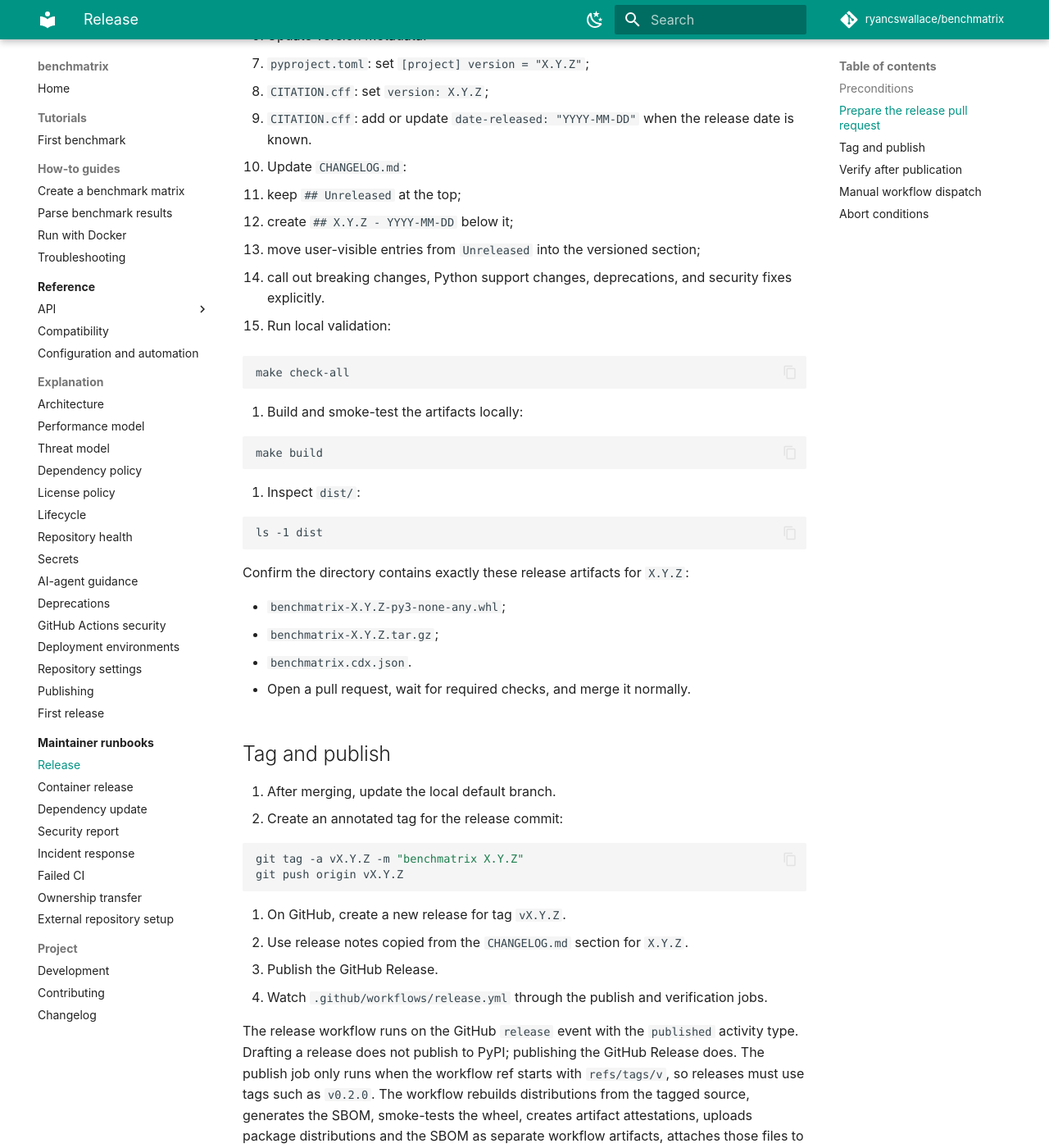
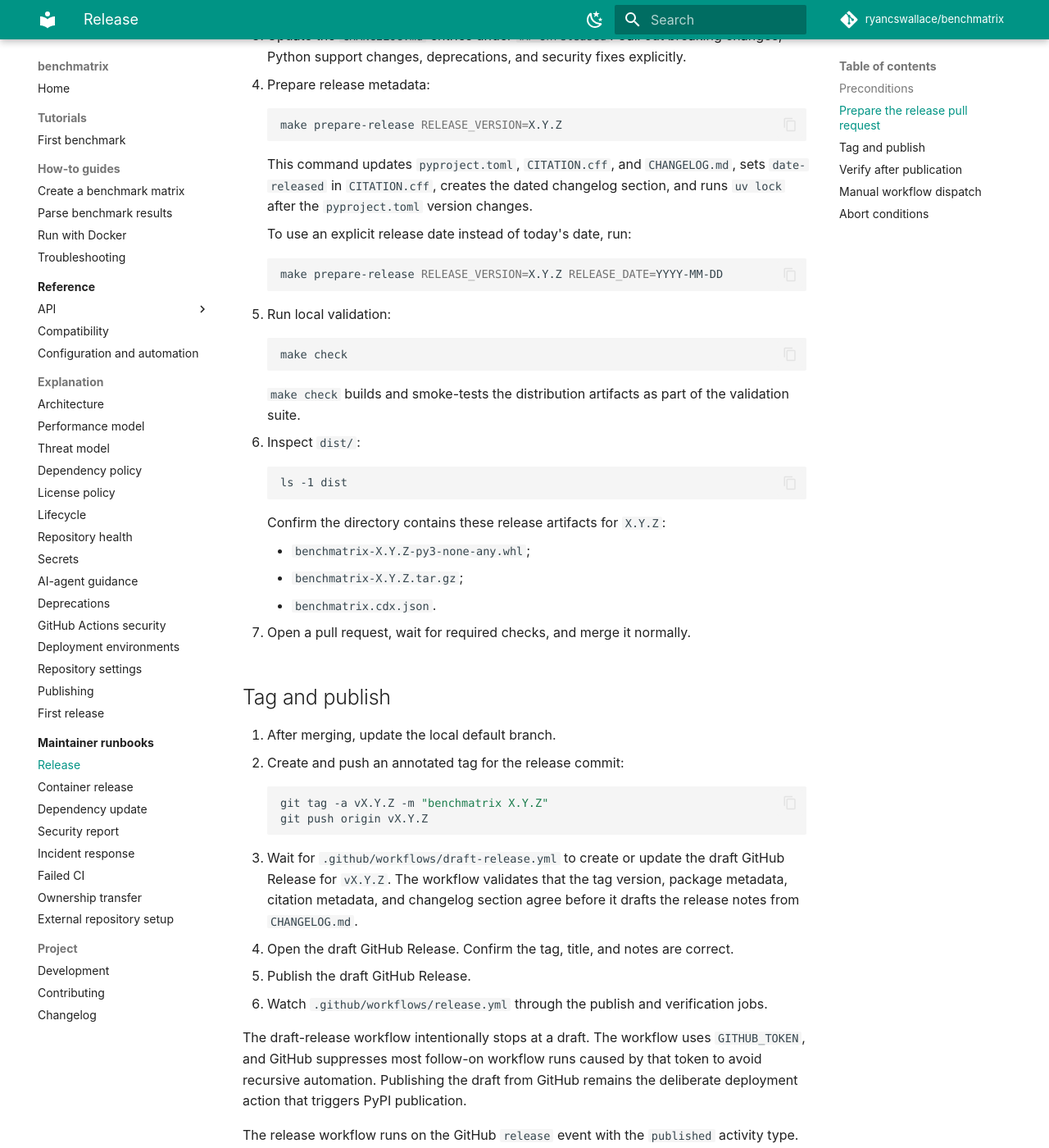
Before and after one commit to ryancswallace/benchmatrix, an MkDocs documentation site: the page built from docs/runbooks/release.md, in a window 1280 px wide and 1400 px high, scrolled down 751 px. Shown: the whole window at 82% size. Built offline with MkDocs 1.6.1 and Material for MkDocs 9.7.7, drawn with Linux system fonts in a browser that asks for light colours; comment, search, counter and statistics services are not loaded.

Commit message:
ci: automate several steps of the release process

````diff
--- a/docs/runbooks/release.md
+++ b/docs/runbooks/release.md
@@ -19,66 +19,74 @@
 1. Start from an up-to-date `main` branch.
 2. Choose the release version:
 
-   * patch for compatible fixes and documentation;
-   * minor for new features or pre-1.0 breaking changes;
-   * major for post-1.0 breaking public API changes.
+    * patch for compatible fixes and documentation;
+    * minor for new features or pre-1.0 breaking changes;
+    * major for post-1.0 breaking public API changes.
 
-3. Update version metadata:
+3. Update the `CHANGELOG.md` entries under `## Unreleased`. Call out breaking
+    changes, Python support changes, deprecations, and security fixes explicitly.
+4. Prepare release metadata:
 
-   * `pyproject.toml`: set `[project] version = "X.Y.Z"`;
-   * `CITATION.cff`: set `version: X.Y.Z`;
-   * `CITATION.cff`: add or update `date-released: "YYYY-MM-DD"` when the
-     release date is known.
+    ```bash
+    make prepare-release RELEASE_VERSION=X.Y.Z
+    ```
 
-4. Update `CHANGELOG.md`:
+    This command updates `pyproject.toml`, `CITATION.cff`, and `CHANGELOG.md`,
+    sets `date-released` in `CITATION.cff`, creates the dated changelog section,
+    and runs `uv lock` after the `pyproject.toml` version changes.
 
-   * keep `## Unreleased` at the top;
-   * create `## X.Y.Z - YYYY-MM-DD` below it;
-   * move user-visible entries from `Unreleased` into the versioned section;
-   * call out breaking changes, Python support changes, deprecations, and
-     security fixes explicitly.
+    To use an explicit release date instead of today's date, run:
+
+    ```bash
+    make prepare-release RELEASE_VERSION=X.Y.Z RELEASE_DATE=YYYY-MM-DD
+    ```
 
 5. Run local validation:
 
-   ```bash
-   make check-all
-   ```
+    ```bash
+    make check
+    ```
 
-6. Build and smoke-test the artifacts locally:
+    `make check` builds and smoke-tests the distribution artifacts as part of the
+    validation suite.
 
-   ```bash
-   make build
-   ```
+6. Inspect `dist/`:
 
-7. Inspect `dist/`:
+    ```bash
+    ls -1 dist
+    ```
 
-   ```bash
-   ls -1 dist
-   ```
+    Confirm the directory contains these release artifacts for `X.Y.Z`:
 
-   Confirm the directory contains exactly these release artifacts for `X.Y.Z`:
+    * `benchmatrix-X.Y.Z-py3-none-any.whl`;
+    * `benchmatrix-X.Y.Z.tar.gz`;
+    * `benchmatrix.cdx.json`.
 
-   * `benchmatrix-X.Y.Z-py3-none-any.whl`;
-   * `benchmatrix-X.Y.Z.tar.gz`;
-   * `benchmatrix.cdx.json`.
-
-8. Open a pull request, wait for required checks, and merge it normally.
+7. Open a pull request, wait for required checks, and merge it normally.
 
 ## Tag and publish
 
 1. After merging, update the local default branch.
-2. Create an annotated tag for the release commit:
+2. Create and push an annotated tag for the release commit:
 
-   ```bash
-   git tag -a vX.Y.Z -m "benchmatrix X.Y.Z"
-   git push origin vX.Y.Z
-   ```
+    ```bash
+    git tag -a vX.Y.Z -m "benchmatrix X.Y.Z"
+    git push origin vX.Y.Z
+    ```
 
-3. On GitHub, create a new release for tag `vX.Y.Z`.
-4. Use release notes copied from the `CHANGELOG.md` section for `X.Y.Z`.
-5. Publish the GitHub Release.
+3. Wait for `.github/workflows/draft-release.yml` to create or update the draft
+    GitHub Release for `vX.Y.Z`. The workflow validates that the tag version,
+    package metadata, citation metadata, and changelog section agree before it
+    drafts the release notes from `CHANGELOG.md`.
+4. Open the draft GitHub Release. Confirm the tag, title, and notes are correct.
+5. Publish the draft GitHub Release.
 6. Watch `.github/workflows/release.yml` through the publish and verification
-   jobs.
+    jobs.
+
+The draft-release workflow intentionally stops at a draft. The workflow uses
+`GITHUB_TOKEN`, and GitHub suppresses most follow-on workflow runs caused by that
+token to avoid recursive automation. Publishing the draft from GitHub remains the
+deliberate deployment action that triggers PyPI publication.
 
 The release workflow runs on the GitHub `release` event with the `published`
 activity type. Drafting a release does not publish to PyPI; publishing the
@@ -98,30 +106,30 @@
 
 1. Open `https://pypi.org/project/benchmatrix/X.Y.Z/` and confirm:
 
-   * the version is visible;
-   * the source distribution and wheel are present;
-   * project metadata, license, Python requirements, and links look correct.
+    * the version is visible;
+    * the source distribution and wheel are present;
+    * project metadata, license, Python requirements, and links look correct.
 
 2. Install from PyPI in a clean environment:
 
-   ```bash
-   verify_env=$(mktemp -d)
-   uv venv --quiet "$verify_env"
-   VIRTUAL_ENV="$verify_env" uv pip install --quiet "benchmatrix==X.Y.Z"
-   "$verify_env/bin/python" -c "from benchmatrix import BenchmarkCase; print(BenchmarkCase.__name__)"
-   rm -rf "$verify_env"
-   ```
+    ```bash
+    verify_env=$(mktemp -d)
+    uv venv --quiet "$verify_env"
+    VIRTUAL_ENV="$verify_env" uv pip install --quiet "benchmatrix==X.Y.Z"
+    "$verify_env/bin/python" -c "from benchmatrix import BenchmarkCase; print(BenchmarkCase.__name__)"
+    rm -rf "$verify_env"
+    ```
 
 3. Confirm the command prints `BenchmarkCase`.
 4. Check the GitHub Release assets, release workflow artifacts, and
-   attestations. Confirm the Release page lists the source distribution, wheel,
-   and SBOM in addition to GitHub's automatic source archives.
+    attestations. Confirm the Release page lists the source distribution, wheel,
+    and SBOM in addition to GitHub's automatic source archives.
 5. Confirm the release workflow's `Verify PyPI install` job installed
-   `benchmatrix==X.Y.Z` from PyPI and imported `BenchmarkCase` successfully.
+    `benchmatrix==X.Y.Z` from PyPI and imported `BenchmarkCase` successfully.
 6. Confirm the Docker workflow published and smoke-tested the GHCR images for
-   the release tag.
+    the release tag.
 7. Confirm the documentation deployment for `main` completed if release docs
-   changed.
+    changed.
 8. Close the release issue or checklist item, if one exists.
 
 ## Manual workflow dispatch
@@ -138,7 +146,7 @@
 
 * validation fails;
 * the changelog is missing user-visible changes;
-* `pyproject.toml`, `CITATION.cff`, and the Git tag disagree;
+* `pyproject.toml`, `CITATION.cff`, `CHANGELOG.md`, and the Git tag disagree;
 * built artifact filenames do not contain the intended version;
 * the GitHub Release points at the wrong tag or a tag that does not start with
   `v`;
````
Also changed, not shown: RELEASING.md (+17 -16 lines), docs/explanation/publishing.md (+23 -12 lines), docs/reference/configuration.md (+6 -2 lines), 4 other files.
